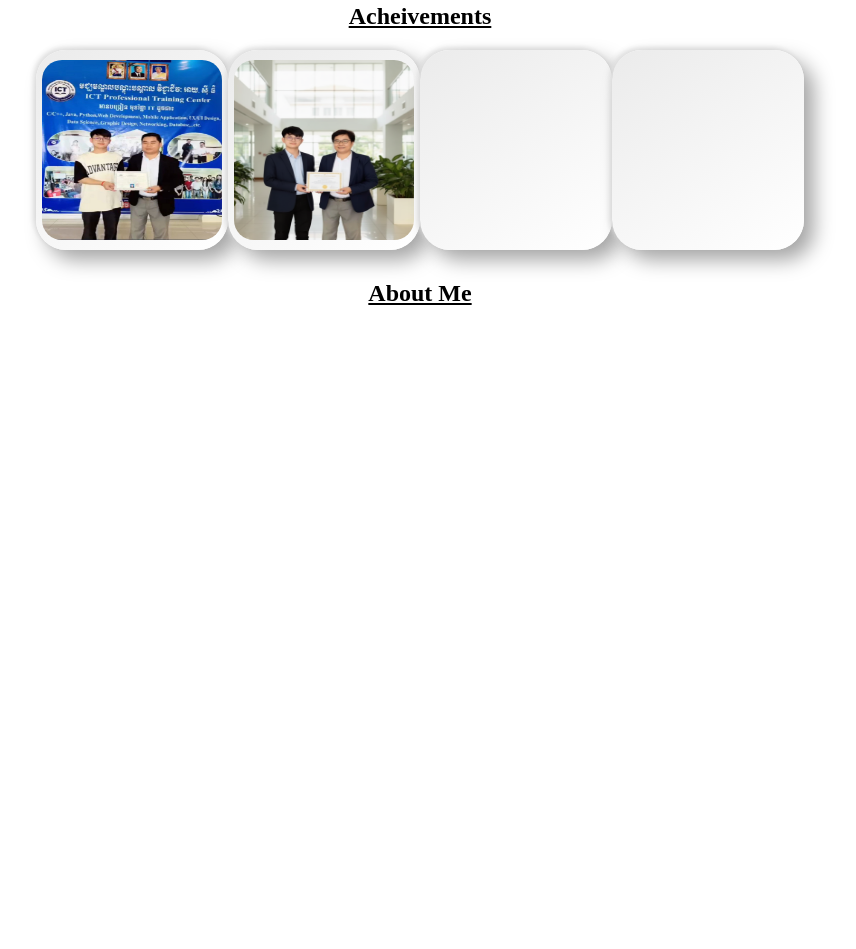
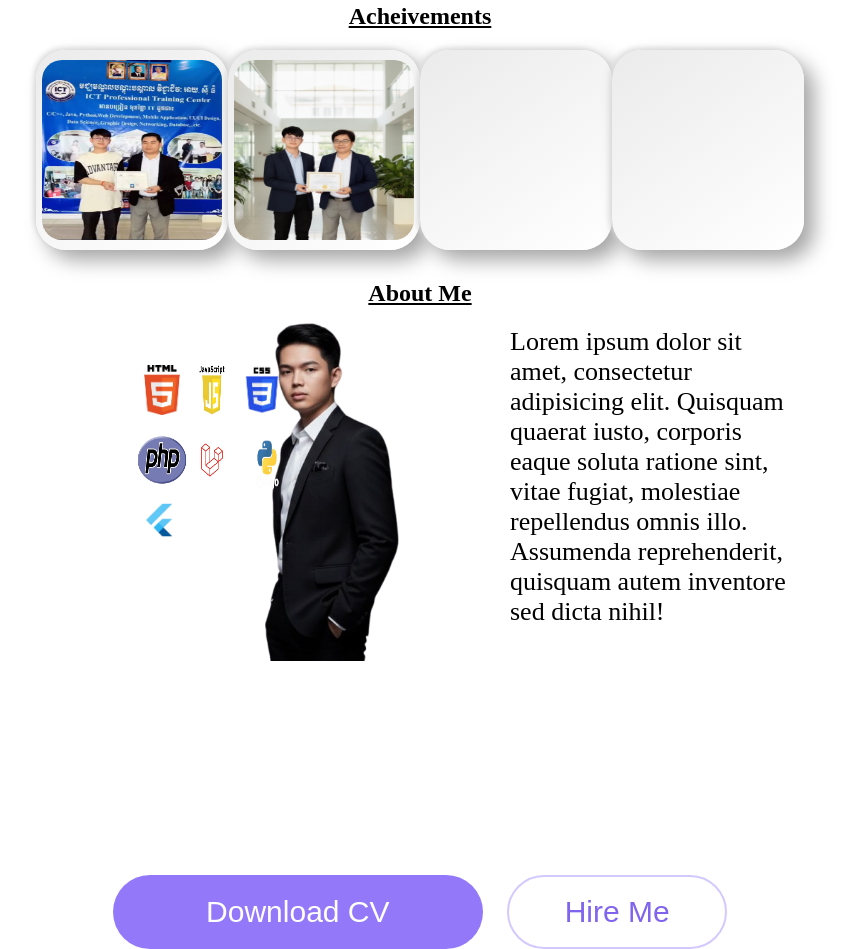
Before and after one commit to Chombunthoeun/My_Portfolio, a plain HTML site: page index.html in a window 1280 px wide. Shown: the part 447-1396 px from the top of the page, without its empty margins (220-1076 px from the left). Before the commit the page ends 800 px from the top, so only its background shows below. Drawn offline with Linux system fonts and the light colour scheme.

Commit message:
index.html

```diff
--- a/index.html
+++ b/index.html
@@ -56,7 +56,40 @@
          <h1 class="header-title">
             About Me
         </h1>
+        <div class="aboutMe-text">
+            <div class="about-left">
+                <img src="imgs/Mypicture.png" alt="avata" id="about-avata">
+                <div class="about-programminglanguage">
+                    <img src="imgs/Html.png" alt="" id="about-html">
+                    <img src="imgs/javascrip.png" alt="" id="about-javascript">
+                    <img src="imgs/css.png" alt="" id="about-css">
+                </div>
+                <div class="about-programminglanguage-2">
+                    <img src="imgs/php.png" alt="" id="about-php">
+                    <img src="imgs/Laravel.png" alt="" id="about-laravel">
+                    <img src="imgs/django.png" alt="" id="about-django">
+
+                </div>
+                <div class="about-programminglanguage-3">
+                    <img src="imgs/flutter.png" alt="" id="about-flutter">
+                </div>
+            </div>
+            <p class="about-text">
+                Lorem ipsum dolor sit amet, consectetur adipisicing elit. Quisquam quaerat iusto, corporis eaque soluta ratione sint, vitae fugiat, molestiae repellendus omnis illo. Assumenda reprehenderit, quisquam autem inventore sed dicta nihil!
+            </p>
+        </div>
+
+        <div class="about-btn">
+            <button id="download-cv-btn">
+                Download CV
+            </button>
+
+            <button id="hire-me-btn">
+                Hire Me
+            </button>
+        </div>
     </section>
+
 
 </body>
 </html>
```
